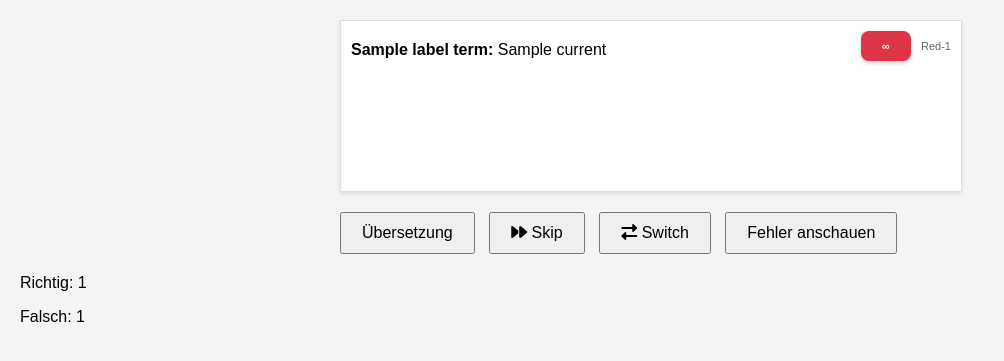
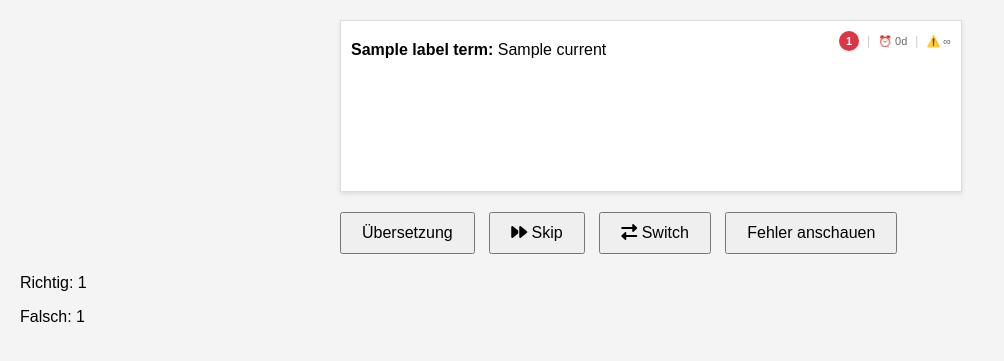
Before and after one commit to bernd-wiswedel/vocab_app, a Flask app: template templates/test.html in a window 1280 px wide. Shown: the part 76-437 px from the top of the page, without its empty margins (0-1004 px from the left). Run offline with Flask 3, Linux system fonts and the light colour scheme; the template is opened without the code that fills it: most values are stand-ins (such as "Sample title", 1, 10 or a date in 2020).

```diff
--- /dev/null
+++ b/templates/_status_display.html
@@ -0,0 +1,34 @@
+{# Reusable status display component #}
+{# Parameters: item (with current_status, days_until_retest, days_until_expire) #}
+<div class="practice-status-bar">
+    {% set status_parts = item.current_status.split('-') %}
+    {% if status_parts[0] == 'Red' %}
+        <span class="level-badge level-red">{{ status_parts[1] }}</span>
+    {% elif status_parts[0] == 'Yellow' %}
+        <span class="level-badge level-yellow">{{ status_parts[1] }}</span>
+    {% elif status_parts[0] == 'Green' %}
+        <span class="level-badge level-green">✓</span>
+    {% else %}
+        <span class="level-badge level-red">?</span>
+    {% endif %}
+    <span class="status-separator">|</span>
+    <span class="status-item">
+        {% if item.current_status == 'Red-1' %}
+            ⏰ 0d
+        {% elif item.days_until_retest is not none %}
+            ⏰ {{ item.days_until_retest }}d
+        {% else %}
+            ⏰ ?
+        {% endif %}
+    </span>
+    <span class="status-separator">|</span>
+    <span class="status-item">
+        {% if item.current_status == 'Red-1' %}
+            ⚠️ ∞
+        {% elif item.days_until_expire is not none %}
+            ⚠️ {{ item.days_until_expire }}d
+        {% else %}
+            ⚠️ ?
+        {% endif %}
+    </span>
+</div>
--- a/templates/test.html
+++ b/templates/test.html
@@ -17,18 +17,9 @@
     <div class="wrapper-container">
         <div class="content-container">
             <div class="status-info">
-                {% set status_parts = current_data.current_status.split('-') %}
-                {% set status_color = 'red' if status_parts[0] == 'Red' else ('yellow' if status_parts[0] == 'Yellow' else 'green') %}
-                <div class="status-box status-{{ status_color }}">
-                    {% if current_data.current_status == 'Red-1' %}
-                        &infin;
-                    {% elif current_data.days_until_expire is not none %}
-                        {{ current_data.days_until_expire }}d
-                    {% else %}
-                        ?
-                    {% endif %}
-                </div>
-                <div style="font-size: 11px; color: #666;">{{ current_data.current_status }}</div>
+                {% with item = current_data %}
+                    {% include '_status_display.html' %}
+                {% endwith %}
             </div>
             <p><strong>{{ label_term }}:</strong> {{ current_data[term_key] if show_term else current_data[translation_key] }}</p>
             {% if show_translation %}
```
Also changed, not shown: templates/practice.html (+1 -32 lines).
